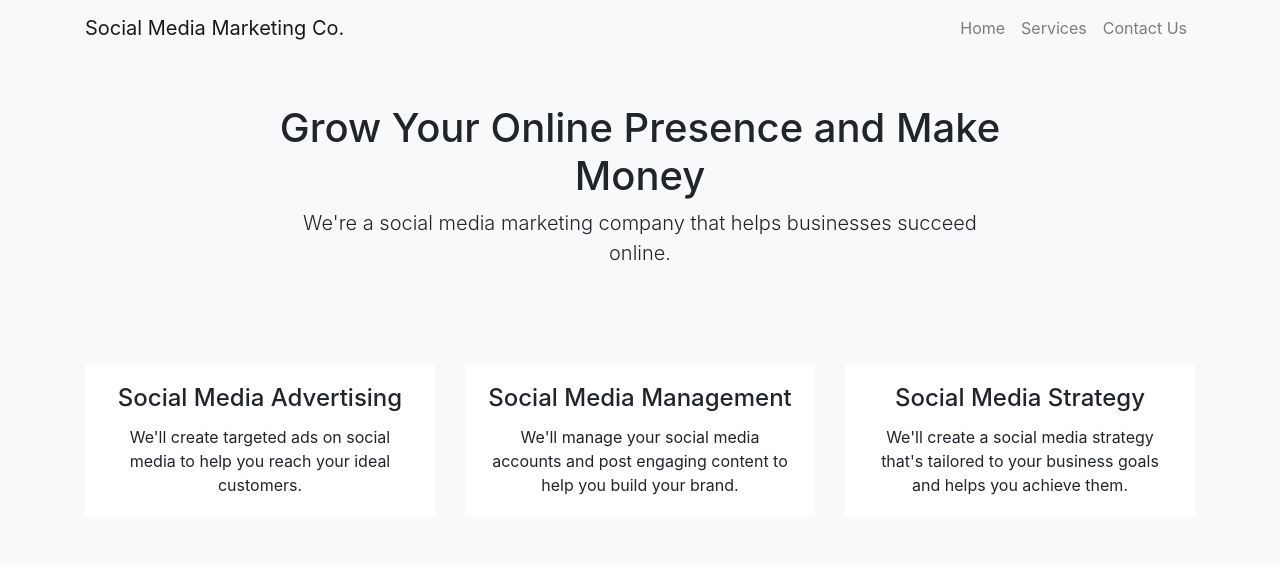
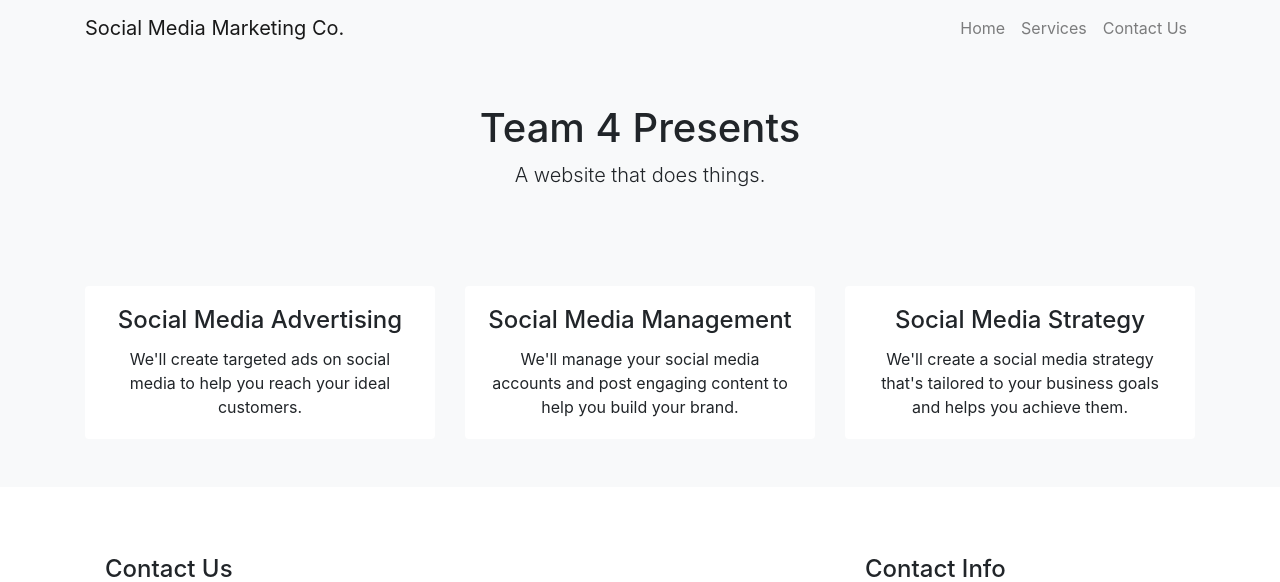
Before and after one commit to glburke77890/Team4, a Flask app: page / in a window 1280 px wide. Shown: the top 582 px of the page. Run offline with Flask 2, Linux system fonts and the light colour scheme; some libraries are stand-ins or nearby versions.

Commit message:
website change

```diff
--- a/templates/index.html
+++ b/templates/index.html
@@ -36,8 +36,8 @@
 		<div class="container">
 			<div class="row">
 				<div class="col-lg-8 mx-auto">
-					<h1 class="mt-5">Grow Your Online Presence and Make Money</h1>
-					<p class="lead mb-5">We're a social media marketing company that helps businesses succeed online.</p>
+					<h1 class="mt-5">Team 4 Presents</h1>
+					<p class="lead mb-5">A website that does things.</p>
 				</div>
 			</div>
 		</div>
```
